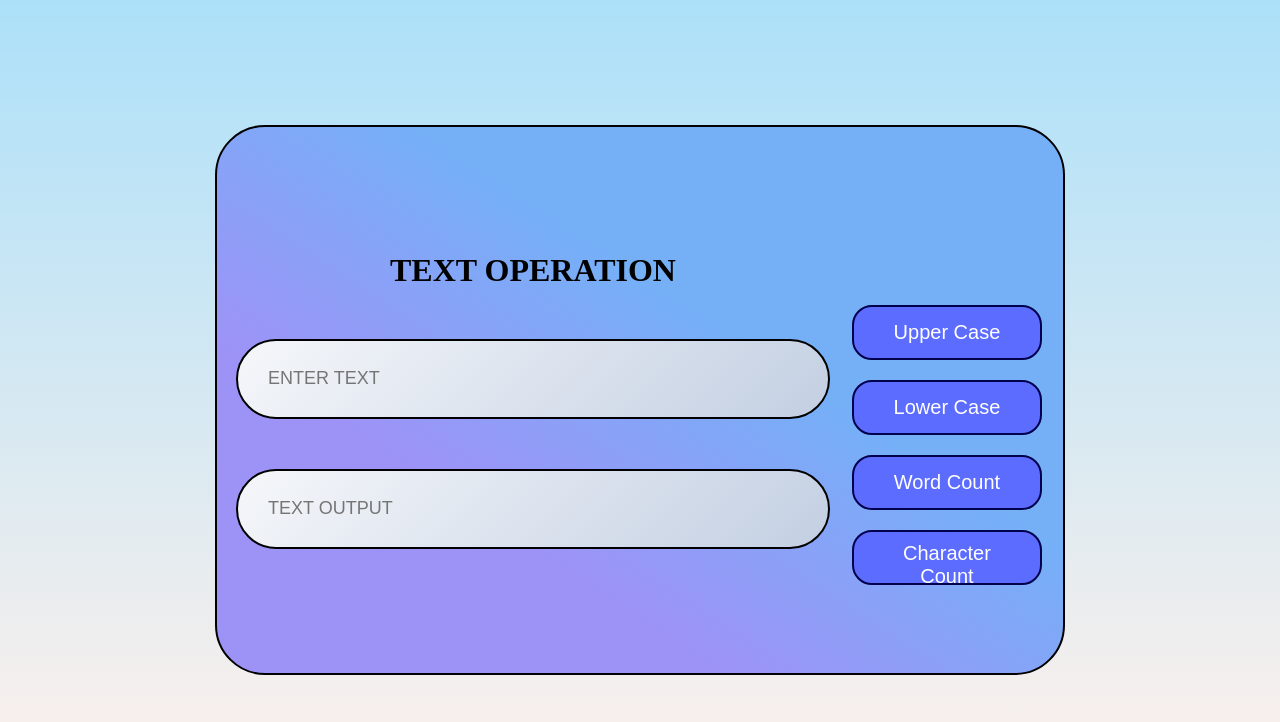
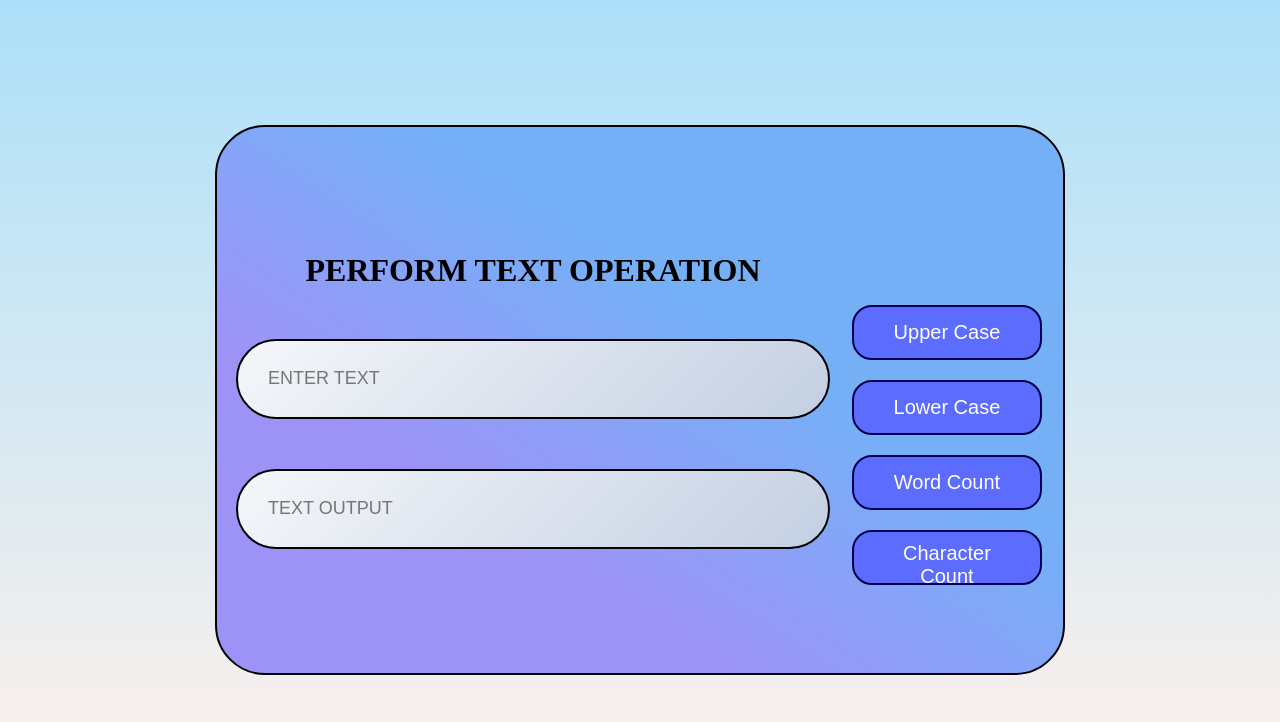
Before and after one commit to AKashAMode/text-conversion-page, a plain HTML site: page index.html in a window 1280 px wide. Drawn offline with Linux system fonts and the light colour scheme.

Commit message:
heading chenged

```diff
--- a/index.html
+++ b/index.html
@@ -13,7 +13,7 @@
 
         <div class="sub-container">
             <div class="text-ope-input">
-                <h1 class="heading">TEXT OPERATION</h1>
+                <h1 class="heading">PERFORM TEXT OPERATION</h1>
                 <input type="text" class="text-box" id="input-text"  placeholder="ENTER TEXT">
                 <input type="text" class="text-box" id="output-text" placeholder="TEXT OUTPUT">
             </div>
```
